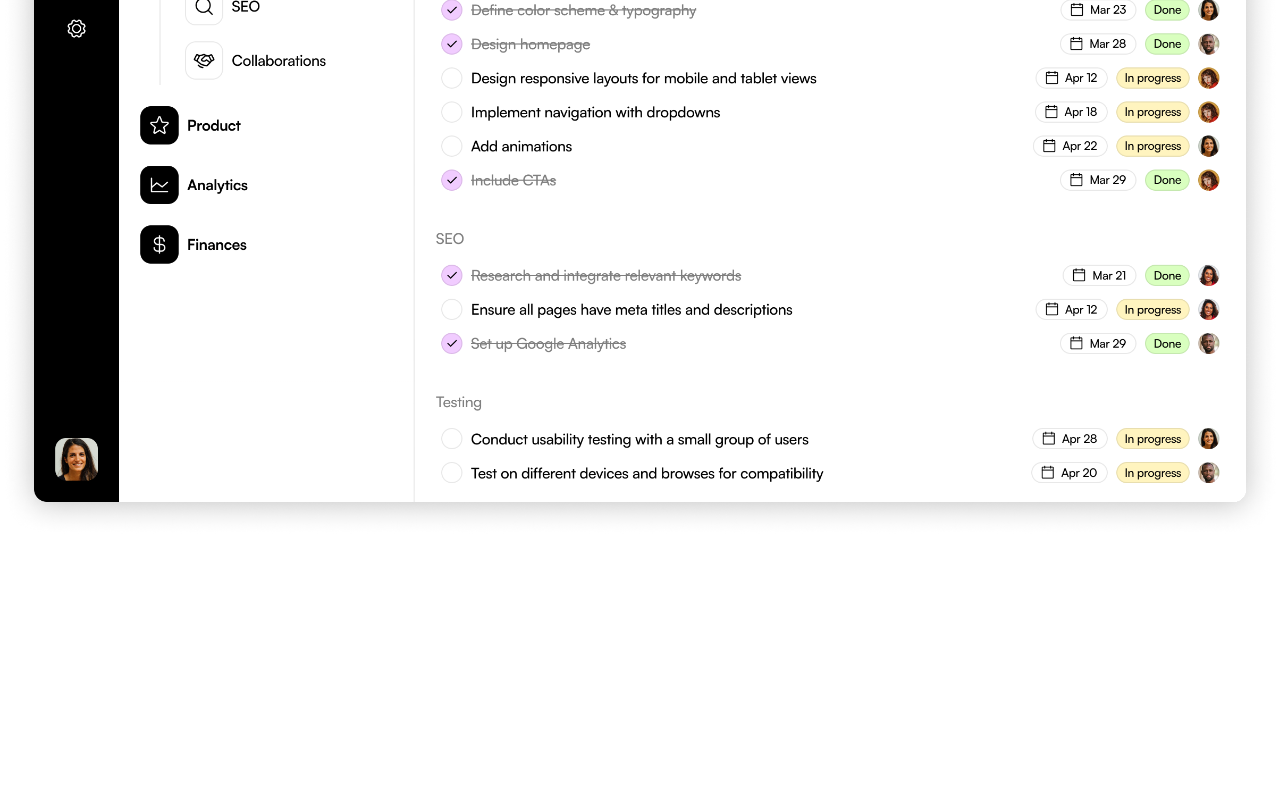
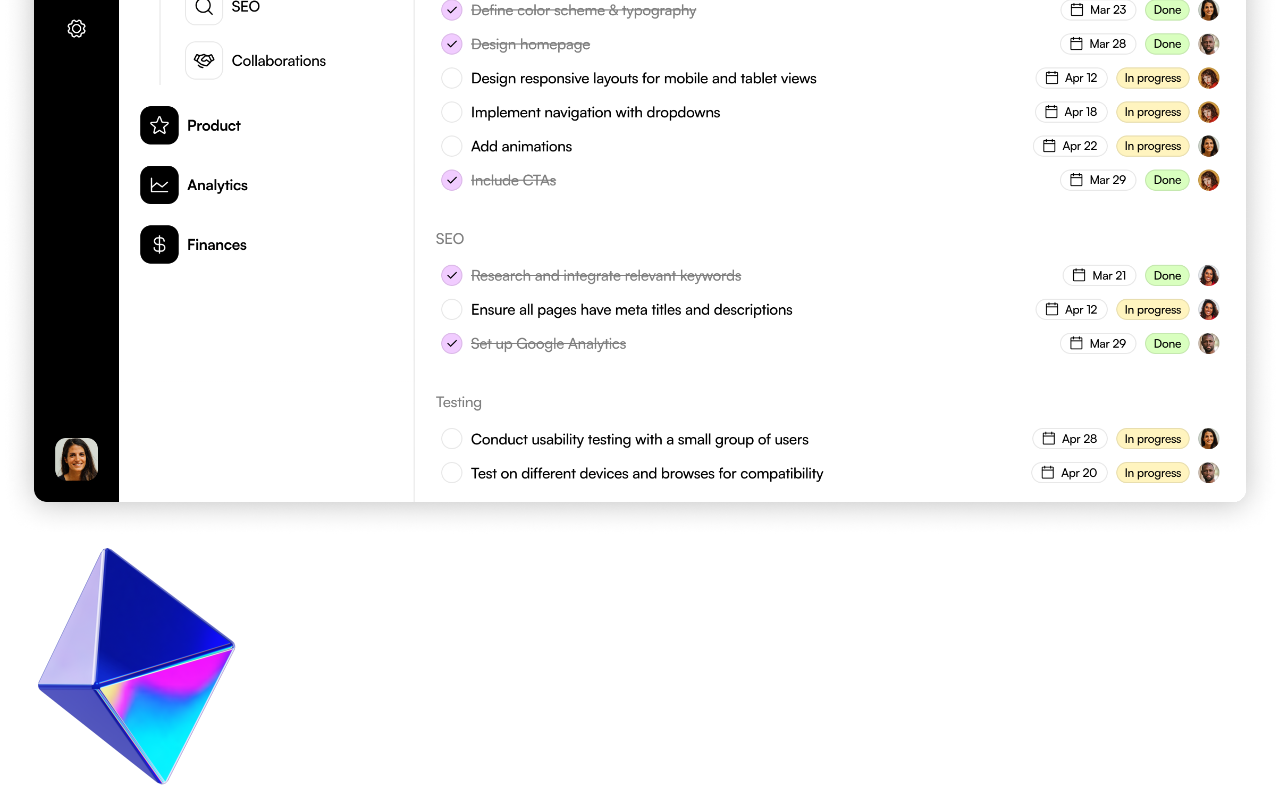
Before and after one commit to xkaze09/saas-website-design, a Next.js app: page / in a window 1280 px wide. Shown: the part 5405-6205 px from the top of the page. Before the commit the page ends 5943 px from the top, so only its background shows below. Built offline with nearby package versions, Linux system fonts and the light colour scheme.

Commit message:
Add decorative pyramid image to ProductShowcase section

```diff
--- a/src/sections/ProductShowcase.tsx
+++ b/src/sections/ProductShowcase.tsx
@@ -1,6 +1,7 @@
 import productImage from '@/assets/product-image.png';
+import pyramidImage from '@/assets/pyramid.png';
+import tubeImage from '@/assets/tube.png';
 import Image from 'next/image';
-
 
 export const ProductShowcase = () => {
   return <section className="bg-gradient-to-b from-[#FFFFFF] to-[#D2DCFF] py-24">
@@ -15,7 +16,10 @@ export const ProductShowcase = () => {
               SaaS website in just minutes.
         </p>
       </div>
-      <Image src={productImage} alt="Product" className="mt-10" />
+      <div className="relative">
+        <Image src={productImage} alt="Product Image" className="mt-10" />
+        <Image src={pyramidImage} alt="Pyramid Image" height={262} width={262} className="absolute -right-36 -top-32" />
+      </div>
     </div>
   </section>;
 };
```
